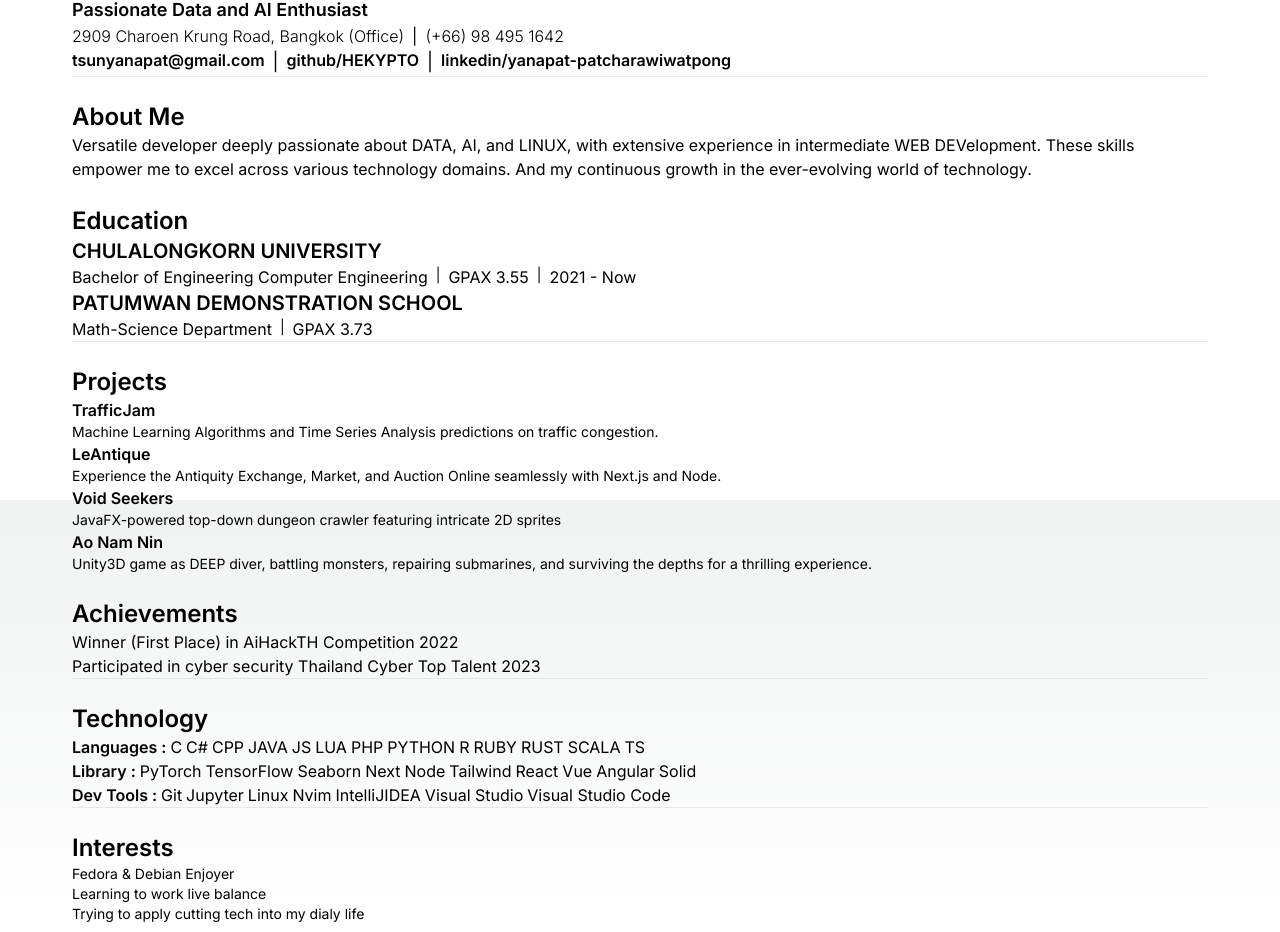
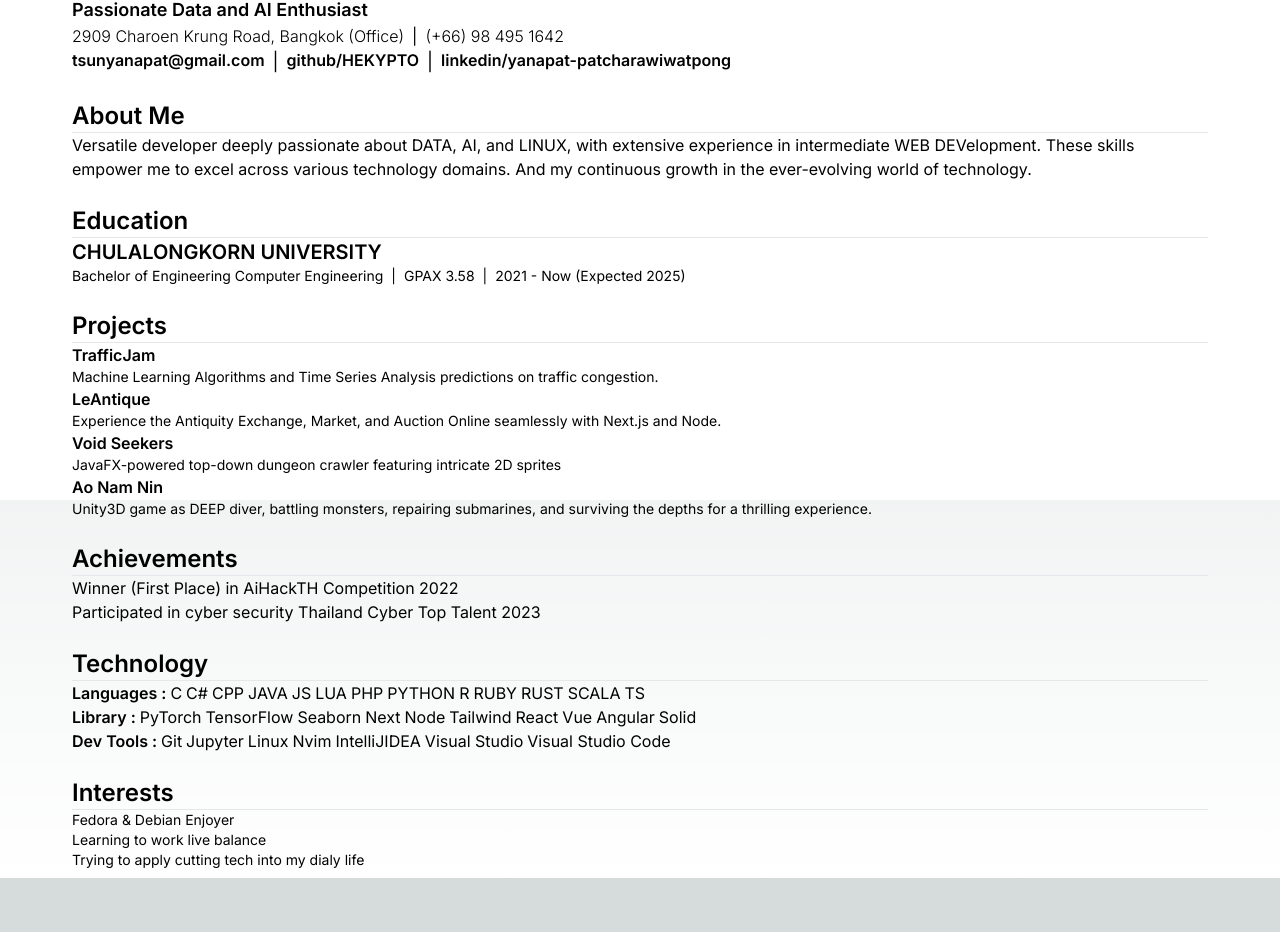
Before and after one commit to HEKYPTO/PORTOFORTO, a Next.js app: page / in a window 1280 px wide. Shown: the part 300-1232 px from the top of the page. After the commit the page ends 1178 px from the top, so only its background shows below. Built offline with nearby package versions, Linux system fonts and the light colour scheme.

Commit message:
change horizontal bar

```diff
--- a/src/app/ComponentToPrint.tsx
+++ b/src/app/ComponentToPrint.tsx
@@ -1,6 +1,5 @@
 import React, {lazy, Suspense} from "react";
 import Hidable from "./hidable/Hidable";
-import CurrentTimeComponent from "./CurrentTimeComponent";
 import element from "./element.json";
 
 const LazyCurrentTimeComponent = lazy(() => import("./CurrentTimeComponent"));
@@ -61,10 +60,10 @@ const ComponentToPrint = React.forwardRef<HTMLDivElement>((props, ref) => {
               </React.Fragment>
             ))}
           </div>
-          <hr></hr>
           <br />
           <Hidable>
             <h2 className="text-2xl font-semibold">About Me</h2>
+            <hr />
           </Hidable>
           <Hidable>
             <p className="text-base">{element.about.join(" ")}</p>
@@ -72,6 +71,7 @@ const ComponentToPrint = React.forwardRef<HTMLDivElement>((props, ref) => {
           <br />
           <Hidable>
             <h2 className="text-2xl font-semibold">Education</h2>
+            <hr />
           </Hidable>
           {element.educations.map((item, index) => (
             <React.Fragment key={index}>
@@ -82,7 +82,7 @@ const ComponentToPrint = React.forwardRef<HTMLDivElement>((props, ref) => {
                 {element.details[index].map((detail, idx) => (
                   <React.Fragment key={idx}>
                     <Hidable>
-                    <p className="text-base">{detail}</p>
+                    <p className="text-sm">{detail}</p>
                     </Hidable>
                     {idx !== element.details[index].length - 1 && (
                       <Hidable>
@@ -94,10 +94,10 @@ const ComponentToPrint = React.forwardRef<HTMLDivElement>((props, ref) => {
                 </div>
             </React.Fragment>
           ))}
-          <hr></hr>
           <br />
           <Hidable>
             <h2 className="text-2xl font-semibold">Projects</h2>
+            <hr />
           </Hidable>
           {element.projects.map((item, index) => (
             <React.Fragment key={index}>
@@ -116,6 +116,7 @@ const ComponentToPrint = React.forwardRef<HTMLDivElement>((props, ref) => {
           <br />
           <Hidable>
             <h2 className="text-2xl font-semibold">Achievements</h2>
+            <hr />
           </Hidable>
           {element.achievement.map((item, index) => (
             <React.Fragment key={index}>
@@ -128,10 +129,10 @@ const ComponentToPrint = React.forwardRef<HTMLDivElement>((props, ref) => {
               </ul>
             </React.Fragment>
           ))}
-          <hr></hr>
           <br />
           <Hidable>
             <h2 className="text-2xl font-semibold">Technology</h2>
+            <hr />
           </Hidable>
           {element.technology.map((val, index) => (
             <React.Fragment key={index}>
@@ -153,10 +154,10 @@ const ComponentToPrint = React.forwardRef<HTMLDivElement>((props, ref) => {
               </ul>
             </React.Fragment>
           ))}
-          <hr></hr>
           <br/>
           <Hidable>
             <h2 className="text-2xl font-semibold">Interests</h2>
+            <hr />
           </Hidable>
           {element.interests.map((val, index) => (
             <React.Fragment key={index}>
--- a/src/app/element.json
+++ b/src/app/element.json
@@ -15,12 +15,10 @@
     ],
 
     "educations": [
-        "Chulalongkorn University",
-        "Patumwan Demonstration School"
+        "Chulalongkorn University"
     ],
     "details": [
-        ["Bachelor of Engineering Computer Engineering", "GPAX 3.55", "2021 - Now"],
-        ["Math-Science Department", "GPAX 3.73"]
+        ["Bachelor of Engineering Computer Engineering", "GPAX 3.58", "2021 - Now (Expected 2025)"]
     ],
 
     "technology": [
```
